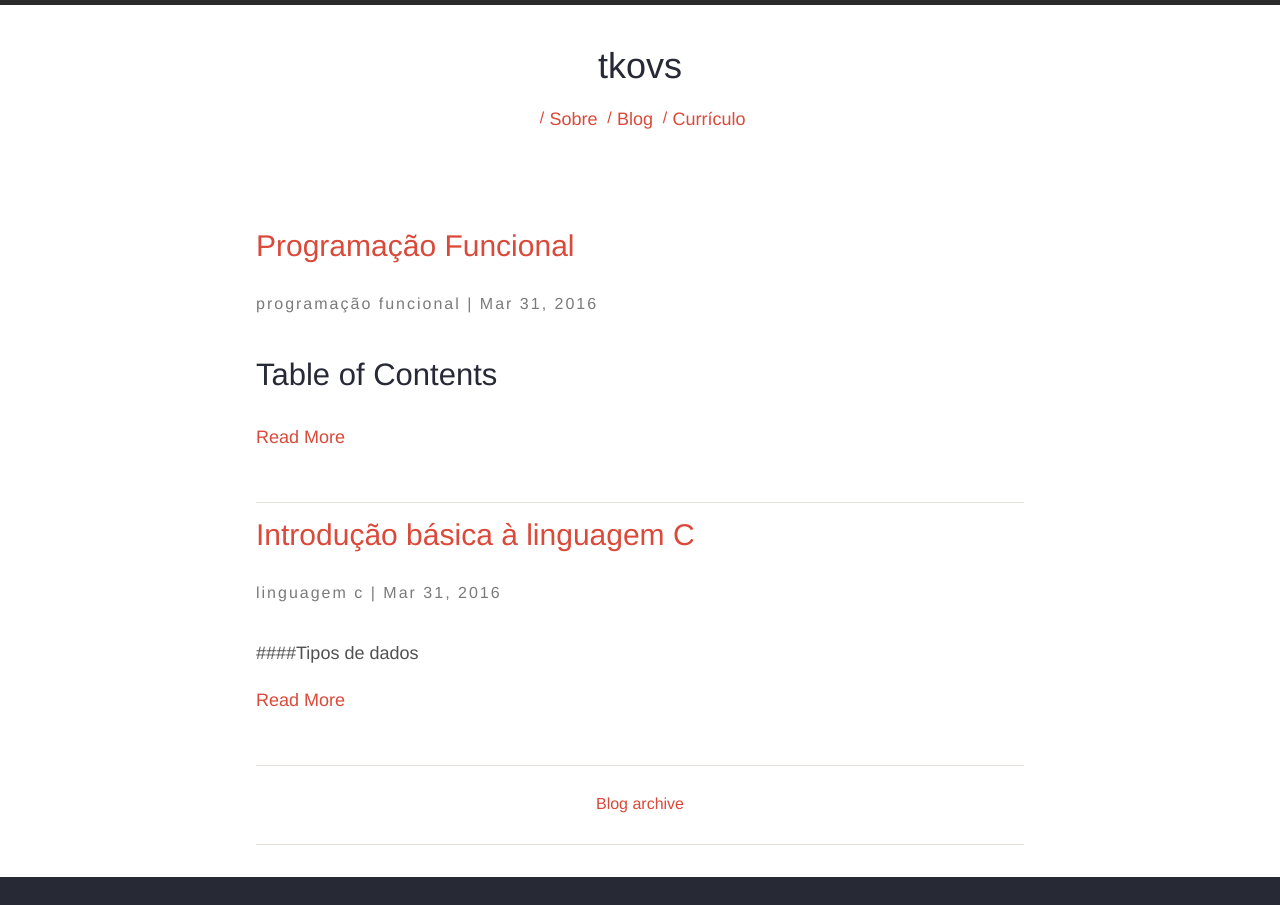
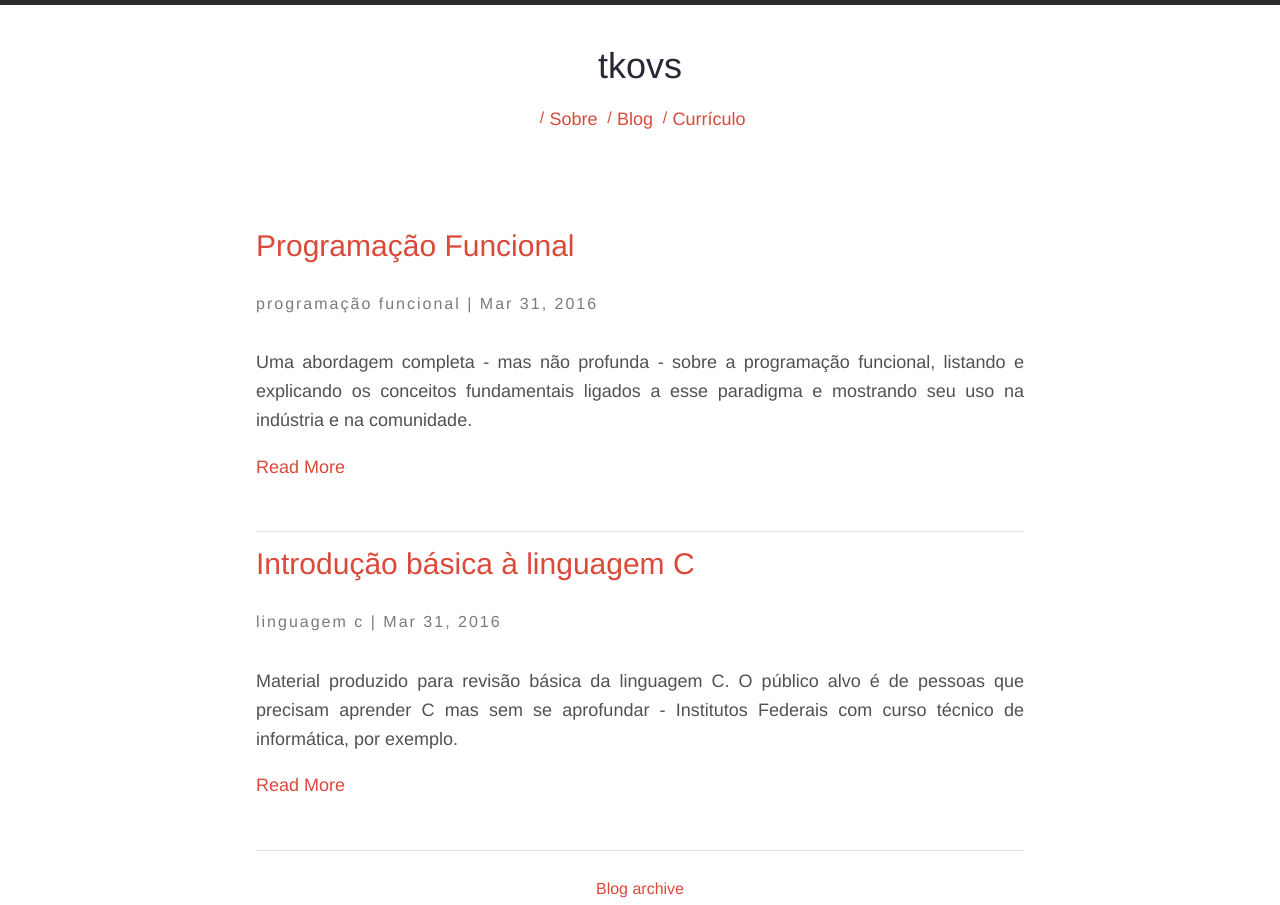
Before and after one commit to tkovs/tkovs.github.io, a Jekyll site: the page built from index.html, in a window 1280 px wide, cut to the strip 0-905 px from the top of the page. Built offline with Jekyll 4.4.1, drawn with Linux system fonts in a browser that asks for light colours; nearby versions of some CDN libraries.

Commit message:
Alteração do layout post quanto à descrição

```diff
--- a/_posts/2016-03-31-introducao-linguagem-c.markdown
+++ b/_posts/2016-03-31-introducao-linguagem-c.markdown
@@ -2,7 +2,7 @@
 layout: post
 title:  "Introdução básica à linguagem C"
 date:   2016-03-31 22:48:45
-description: Introdução à linguagem C.
+description: Material produzido para revisão básica da linguagem C. O público alvo é de pessoas que precisam aprender C mas sem se aprofundar - Institutos Federais com curso técnico de informática, por exemplo.
 categories:
 - linguagem c
 permalink: /blog/introducao-linguagem-c
--- a/_posts/2016-04-04-programacao-funcional.md
+++ b/_posts/2016-04-04-programacao-funcional.md
@@ -2,7 +2,7 @@
 layout: post
 title:  "Programação Funcional"
 date:   2016-03-31 22:48:45
-description: Iniciação ao paradigma funcional.
+description: Uma abordagem completa - mas não profunda - sobre a programação funcional, listando e explicando os conceitos fundamentais ligados a esse paradigma e mostrando seu uso na indústria e na comunidade.
 categories:
 - programação funcional
 permalink: /blog/programacao-funcional
--- a/index.html
+++ b/index.html
@@ -23,7 +23,7 @@ layout: default
           </p>
 
   				<p>
-	  				{{ post.excerpt }}
+	  				{{ post.description }}
   				</p>
   				<p>
   					<a href="{{ post.url | prepend: site.baseurl | prepend: site.url }}" title="{{ post.title}}">
```
